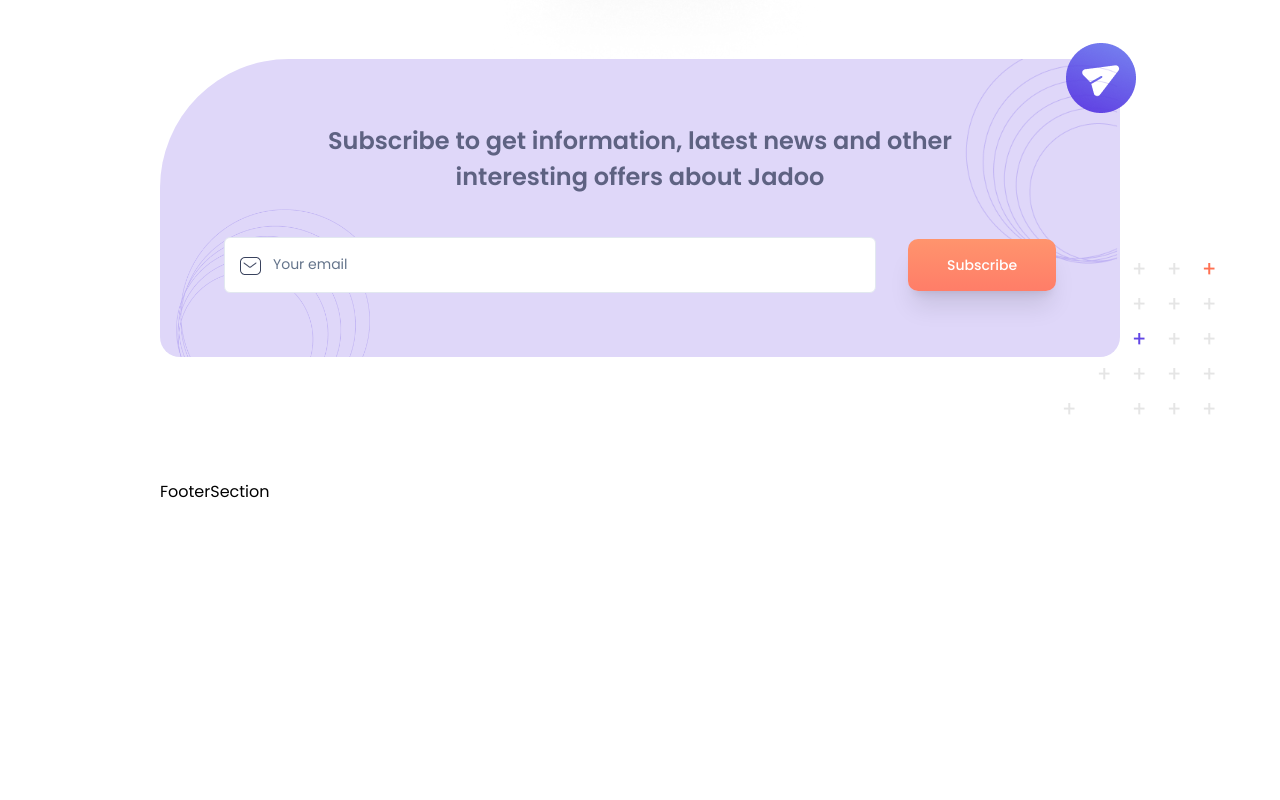
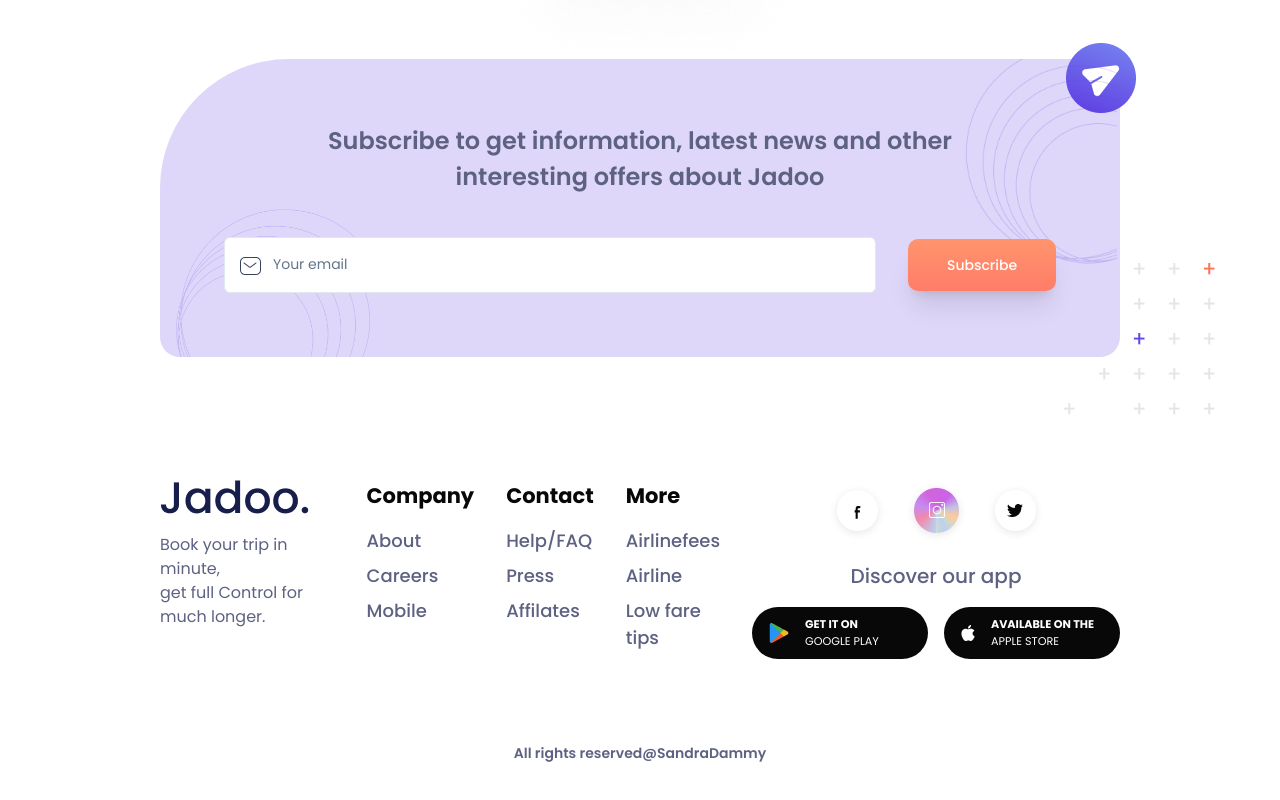
Before and after one commit to SandraDammy/TravelAgency, a Next.js app: page / in a window 1280 px wide. Shown: the part 3270-4070 px from the top of the page. Before the commit the page ends 3774 px from the top, so only its background shows below. Built offline with nearby package versions, Linux system fonts and the light colour scheme; a web font is replaced by a local one.

Commit message:
footerPage

```diff
--- a/app/components/section/FooterSection.tsx
+++ b/app/components/section/FooterSection.tsx
@@ -1,11 +1,118 @@
-import React from 'react'
+import React from "react";
 
 const FooterSection = () => {
   return (
-    <div>
-      FooterSection
-    </div>
-  )
-}
+    <section>
+      <div className="flex flex-col md:flex-row justify-between gap-8 ">
+        <div>
+          <div>
+            <img src="/images/logo-bottom.png" alt="footer logo" />
+          </div>
+          <p className="text-lightGray mt-[1.19rem] w-207">
+            Book your trip in minute,  <br /> get full Control for much longer.
+          </p>
+        </div>
+        <div className="flex gap-8 flex-grow justify-between">
+          <div className="flex flex-col gap-4">
+            <p className="text-lightBlack font-[700] text-[1.3125rem]">
+              Company
+            </p>
+            <div className="flex flex-col gap-2">
+              <p className="text-lightGray text-[1.125rem] font-[500]">About</p>
+              <p className="text-lightGray text-[1.125rem] font-[500]">
+                Careers
+              </p>
+              <p className="text-lightGray text-[1.125rem] font-[500]">
+                Mobile
+              </p>
+            </div>
+          </div>
 
-export default FooterSection
+          <div className="flex flex-col gap-4">
+            <p className="text-lightBlack font-[700] text-[1.3125rem]">
+              Contact
+            </p>
+            <div className="flex flex-col gap-2">
+              <p className="text-lightGray text-[1.125rem] font-[500]">
+                Help/FAQ
+              </p>
+              <p className="text-lightGray text-[1.125rem] font-[500]">Press</p>
+              <p className="text-lightGray text-[1.125rem] font-[500]">
+                Affilates
+              </p>
+            </div>
+          </div>
+
+          <div className="flex flex-col gap-4">
+            <p className="text-lightBlack font-[700] text-[1.3125rem]">More</p>
+            <div className="flex flex-col gap-2">
+              <p className="text-lightGray text-[1.125rem] font-[500]">
+                Airlinefees
+              </p>
+              <p className="text-lightGray text-[1.125rem] font-[500]">
+                Airline
+              </p>
+              <p className="text-lightGray text-[1.125rem] font-[500]">
+                Low fare tips
+              </p>
+            </div>
+          </div>
+        </div>
+
+        <div className="flex flex-col gap-4 items-center">
+          <div className="flex gap-4 items-center ">
+            <img src="/images/facebook-icon.png" alt="social icon" />
+            <img src="/images/instagram-icon.png" alt="social icon" />
+            <img src="/images/x-icon.png" alt="social icon" />
+          </div>
+          <p className="text-lightGray font-[500] text-[1.25rem]">
+            Discover our app
+          </p>
+          <div className="flex flex-col md:flex-row gap-4">
+            <div className="bg-lightBlack rounded-extraLarge px-[1.06rem] py-[0.58rem] w-[11rem]">
+              <div className="flex gap-4 items-center">
+                <div>
+                  <img
+                    src="/images/google-play-icon.png"
+                    alt="google play icon"
+                  />
+                </div>
+                <div>
+                  <p className="uppercase font-[700] text-white text-[0.7rem]">
+                    get it on
+                  </p>
+                  <p className="uppercase font text-white text-[0.7rem]">
+                    Google play
+                  </p>
+                </div>
+              </div>
+            </div>
+            <div className="bg-lightBlack rounded-extraLarge px-[1.06rem] py-[0.58rem] w-[11rem]">
+              <div className="flex gap-4 items-center">
+                <div>
+                  <img src="/images/app-icon.png" alt="google play icon" />
+                </div>
+                <div>
+                  <p className="uppercase font-[700] text-white text-[0.7rem]">
+                    Available on the
+                  </p>
+                  <p className="uppercase font text-white text-[0.7rem]">
+                    Apple store
+                  </p>
+                </div>
+              </div>
+              <div></div>
+            </div>
+          </div>
+        </div>
+      </div>
+      <div>
+        <p className="my-[5.25rem] text-lightGray text-[0.875rem] font-[600] flex justify-center">
+          All rights reserved@SandraDammy
+        </p>
+      </div>
+    </section>
+  );
+};
+
+export default FooterSection;
```
